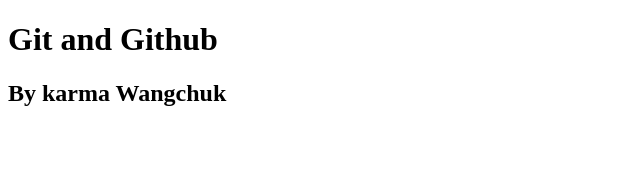
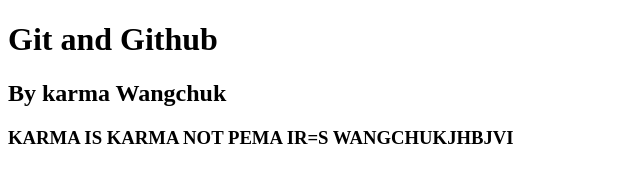
Before and after one commit to wangujustdipli-hash/first_project, a plain HTML site: page index.html in a window 1280 px wide. Shown: the whole page, without its empty margins (0-640 px from the left). Drawn offline with Linux system fonts and the light colour scheme.

Commit message:
third commit

```diff
--- a/index.html
+++ b/index.html
@@ -8,6 +8,8 @@
 <body>
     <h1>Git and Github</h1>
     <h2>By karma Wangchuk</h2>
+    <h3>KARMA IS KARMA NOT PEMA IR=S WANGCHUKJHBJVI
+    </h3>
 
 
 </body>
```
